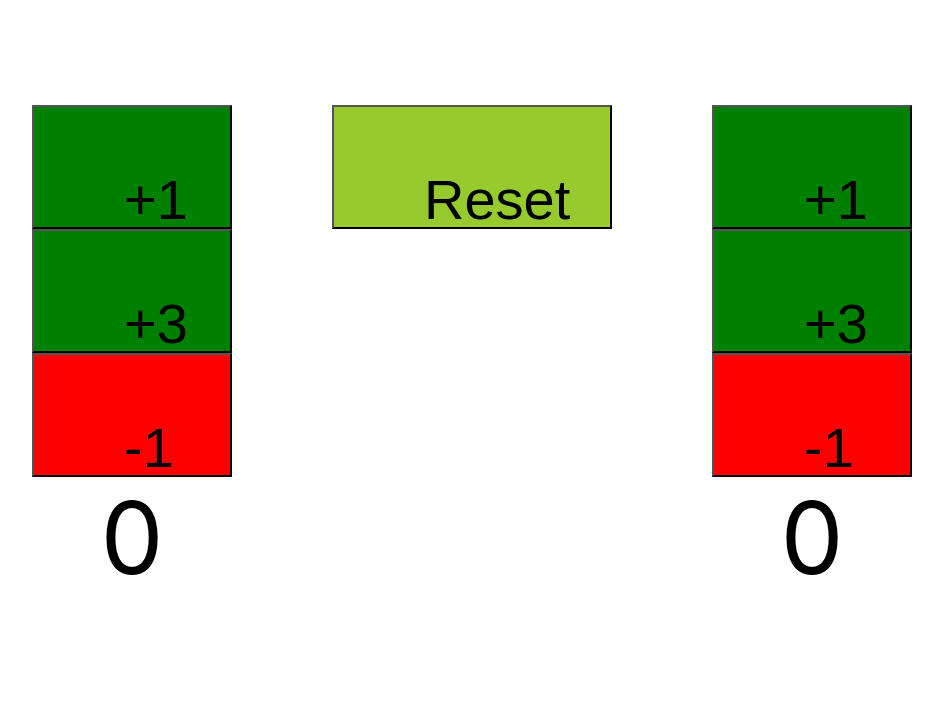
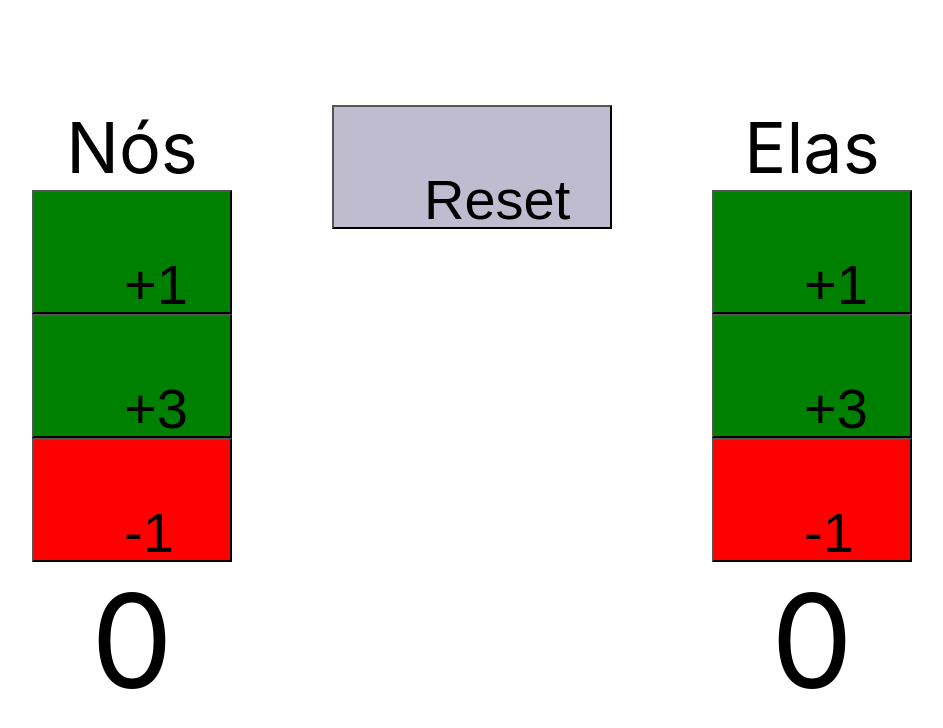
Before and after one commit to AndreivanP/React_Counter_Truco, a React (Create React App) app: page / in a window 1280 px wide. Shown: the top 728 px of the page, without its empty margins (168-1111 px from the left). Built offline with nearby package versions, Linux system fonts and the light colour scheme.

Commit message:
Refactor

```diff
--- a/src/components/counter/Counter.css
+++ b/src/components/counter/Counter.css
@@ -8,12 +8,17 @@ button {
 }
 
 .count {
-    font-size: 100px;
+    font-size: 130px;
+    padding: 15px 30px;
+}
+
+.name {
+    font-size: 70px;
     padding: 15px 30px;
 }
 
 .reset {
-    background-color: rgb(150, 202, 45);
+    background-color: rgb(191, 188, 207);
     width: 280px;
 }
 
--- a/src/components/counter/Counter.jsx
+++ b/src/components/counter/Counter.jsx
@@ -1,89 +1,75 @@
 import React, { Component } from 'react';
 import './Counter.css'
-import PropTypes from 'prop-types'
+import CounterButton from './CounterButton'
 
 
 class Counter extends Component {
-    //Define the initial state in a constructor
     constructor() {
-        super(); //Error 1
+        super();
+        this.state = {
+            counterA: 0,
+            counterB: 0
+        }
+        this.increment = this.increment.bind(this);
+        this.decrement = this.decrement.bind(this);
+        this.reset = this.reset.bind(this);
 
     }
 
     render() {
         return (
             <div>
-                <div style={{float: "right"}} >
-                    <CounterButton/>
+                <div style={{ float: "left" }} >
+                    <span className="name">Nós</span>
+                    <CounterButton simple={1} truco={3} team="A" increment={this.increment} decrement={this.decrement} />
+                    <span className="count">{this.state.counterA}</span>
                 </div>
-                <div style={{float: "left"}}>
-                    <CounterButton/>
+                <div style={{ float: "right" }}>
+                    <span className="name">Elas</span>
+                    <CounterButton simple={1} truco={3} team="B" increment={this.increment} decrement={this.decrement} />
+                    <span className="count">{this.state.counterB}</span>
                 </div>
                 <div>
-                    <button className="reset" onClick={CounterButton}>Reset</button>
-                </div>
-            </div>
-        )
-    }
-}
-
-class CounterButton extends Component {
-
-    //Define the initial state in a constructor
-    constructor() {
-        super()
-        this.state = {
-            counter: 0
-        }
-       // this.reset = this.reset.bind(this);
-    }
-
-    //render = () => {
-    render() {
-        return (
-            <div>
-                <div>
-                    <button onClick={() => this.calculate(this.props.simple, "add")} >+{this.props.simple}</button>
-                </div>
-                <div>
-                    <button onClick={() => this.calculate(this.props.truco, "add")} >+{this.props.truco}</button>
-                </div>
-                <div>
-                    <button onClick={() => this.calculate(this.props.simple, "subtract")} style={{backgroundColor: 'red' }} >-{this.props.simple}</button>
-                </div>
-                <div>
-                    <span className="count">{this.state.counter}</span>
+                    <button className="reset" onClick={this.reset}>Reset</button>
                 </div>
             </div>
         )
     }
 
-     //calculate = () => {
-        calculate(value, operator) {
+    increment(value, team) {
         this.setState(
             (previousState) => {
-                    if(operator == "add") {
-                        return { counter: previousState.counter + value }
+                if (team == "A") {
+                    return { counterA: previousState.counterA + value }
                 } else {
-                        return { counter: previousState.counter - value }
+                    return { counterB: previousState.counterB + value }
                 }
+
+            }
+        )
+    }
+
+    decrement(value, team) {
+        this.setState(
+            (previousState) => {
+                if (team == "A") {
+                    return { counterA: previousState.counterA - value }
+                } else {
+                    return { counterB: previousState.counterB - value }
+                }
+
             }
         )
     }
 
     reset() {
-            this.setState({counter: 0})
+        this.setState(
+            {
+                counterA: 0,
+                counterB: 0
             }
-
+        )
     }
-
-CounterButton.defaultProps = {
-    simple: 1,
-    truco: 3
-}
-
-CounterButton.propTypes = {
-    by: PropTypes.number
 }
 
 export default Counter
--- /dev/null
+++ b/src/components/counter/CounterButton.jsx
@@ -0,0 +1,43 @@
+import React, { Component } from 'react';
+import './Counter.css'
+import PropTypes from 'prop-types'
+
+class CounterButton extends Component {
+
+    //Define the initial state in a constructor
+    constructor() {
+        super()
+        this.state = {
+            counter: 0
+        }
+        // this.reset = this.reset.bind(this);
+    }
+
+    //render = () => {
+    render() {
+        return (
+            <div>
+                <div>
+                    <button onClick={() => this.props.increment(this.props.simple, this.props.team)} >+{this.props.simple}</button>
+                </div>
+                <div>
+                    <button onClick={() => this.props.increment(this.props.truco, this.props.team)} >+{this.props.truco}</button>
+                </div>
+                <div>
+                    <button onClick={() => this.props.decrement(this.props.simple, this.props.team)} style={{ backgroundColor: 'red' }} >-{this.props.simple}</button>
+                </div>
+            </div>
+        )
+    }
+
+}
+
+CounterButton.defaultProps = {
+    value: 1
+}
+
+CounterButton.propTypes = {
+    by: PropTypes.number
+}
+
+export default CounterButton
```
Lines whose indentation alone changed are shown as unchanged.
